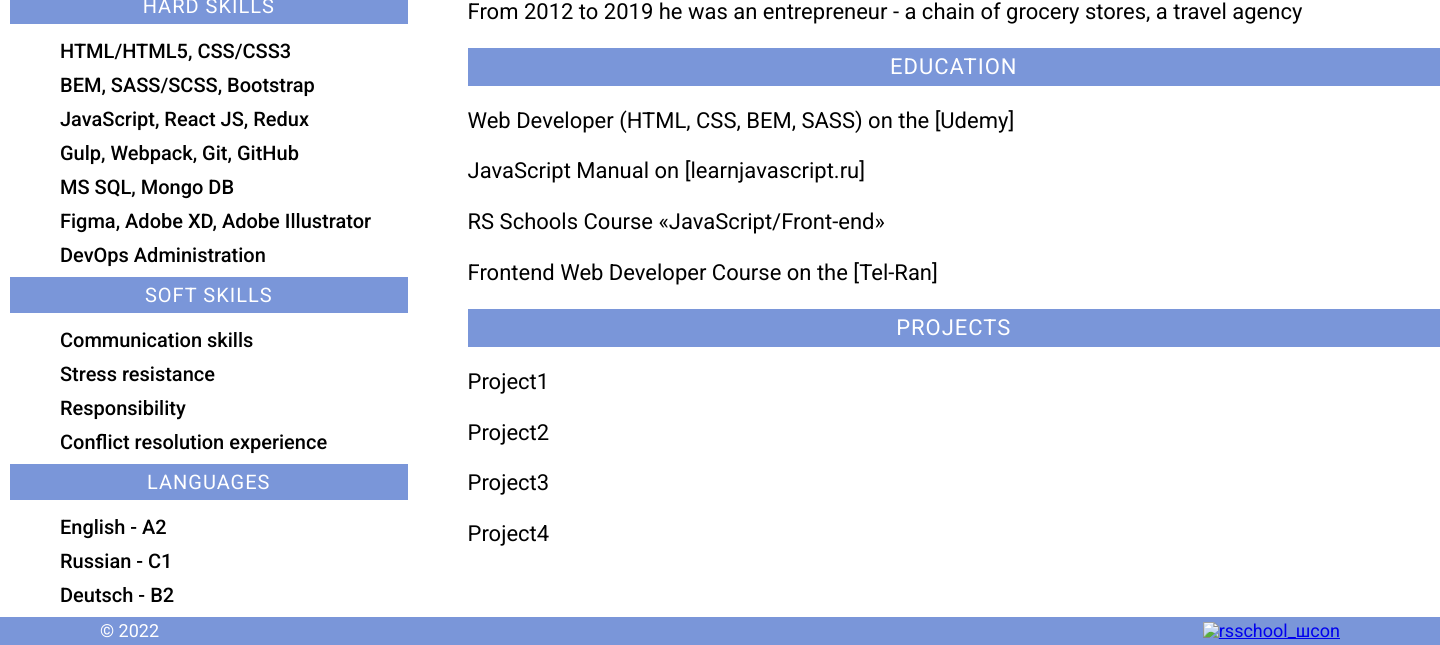
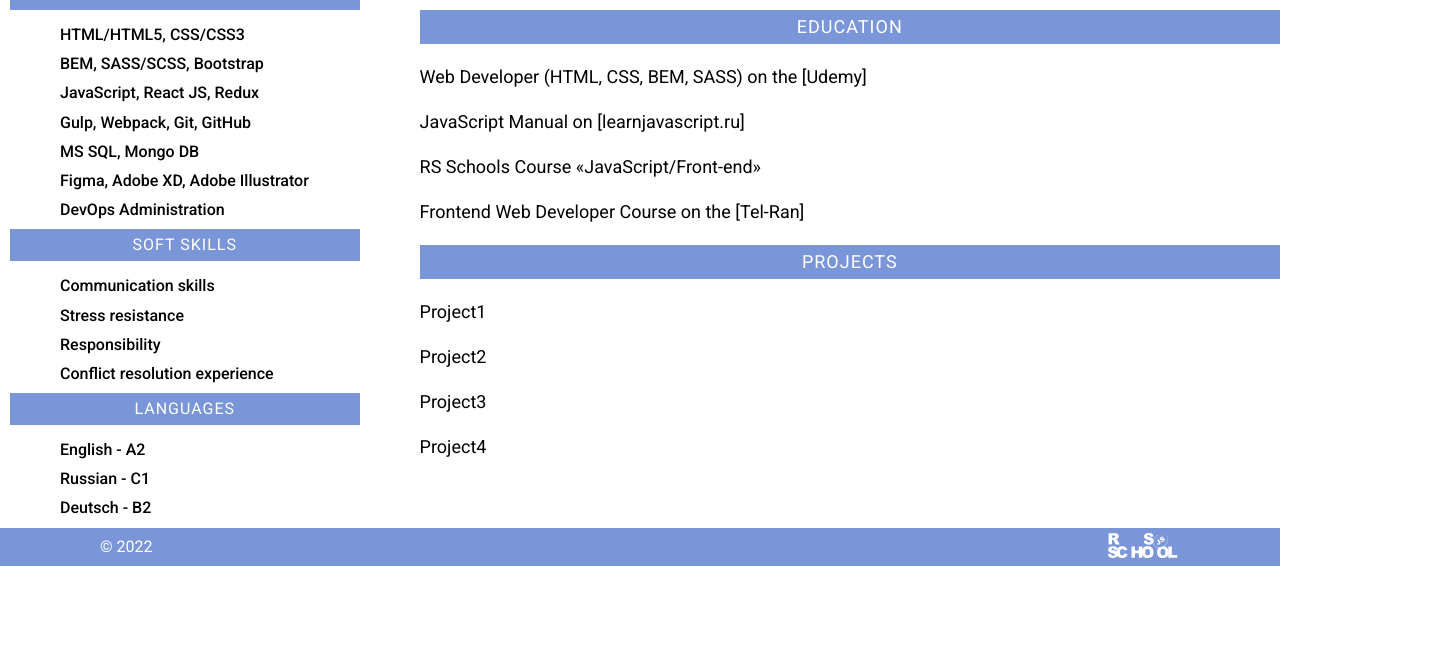
Before and after one commit to St-ton/rsschool-cv, a plain HTML site: page index.html in a window 1280 px wide. Shown: the part 476-1121 px from the top of the page, 1440 px wide, since content can reach past the window. After the commit the page ends 1042 px from the top, so only its background shows below. Drawn offline with Linux system fonts and the light colour scheme.

Commit message:
feat: fix bugs css

```diff
--- a/css/style.css
+++ b/css/style.css
@@ -11,30 +11,32 @@
   box-sizing: border-box;
 }
 html {
-  height: 100%;
+  max-width: 100vw;
+  max-height: 100vh;
   scroll-behavior: smooth;
 }
 body {
   display: flex;
   flex-direction: column;
   font-family: 'Roboto', sans-serif;
-  font-size: 18px;
   margin: 0;
   padding: 0;
-  height: 100%;
+  max-width: 100%;
+  max-height: 100%;
   color: var(--text-color);
 }
 
 main {
   display: flex;
-  width: 1440px;
+  max-width: 1440px;
+  max-height: 100%;
   margin: 0 auto;
   flex: 1 1 auto;
 }
 
 footer {
   display: flex;
-  width: 1440px;
+  width: 100%;
   margin: 0 auto;
   justify-content: space-between;
   align-items: center;
@@ -50,13 +52,13 @@ footer {
   width: 30%;
   padding: 0 10px;
   align-items: left;
-  font-size: 20px;
+  font-size: 16px;
 }
 
 .section-right {
   margin-left: 50px;
   width: 70%;
-  font-size: 22px;
+  font-size: 18px;
 }
 
 .profile {
@@ -108,7 +110,7 @@ footer {
 }
 
 header {
-  width: 1400px;
+  width: 100%;
   margin: 0px auto;
   padding: 4px 50px;
   background-color: var(--main-color);
--- a/index.html
+++ b/index.html
@@ -127,13 +127,16 @@
 
     </section>
   </main>
+
   <footer>
     <p>© 2022</p>
     <a href="https://rs.school/js/">
-      <img src="../assets//icons/rsschool.svg" alt="rsschool_шcon" width="75" height="25">
+      <img src="./assets/icons/rsschool.svg" alt="rsschool_con" width="75" height="25">
     </a>
   </footer>
+
   <script src="./script.js"></script>
+
 </body>
 
 </html>
```
